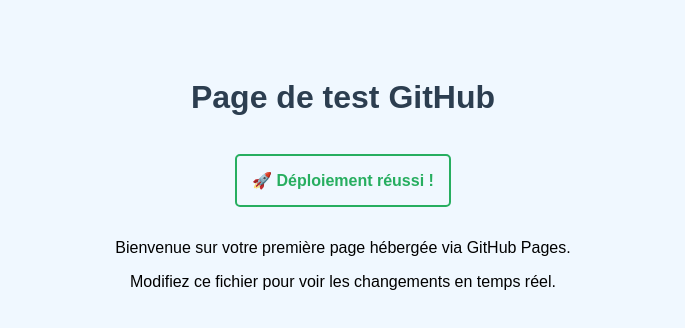
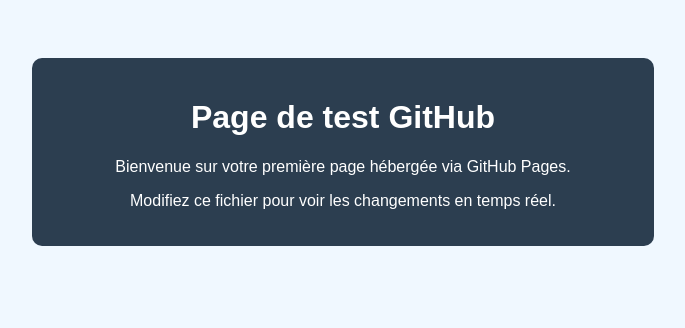
Before and after one commit to Future28b/home1, a plain HTML site: page index.html in a window 1280 px wide. Shown: the whole page, without its empty margins (297-982 px from the left). Drawn offline with Linux system fonts and the light colour scheme.

Commit message:
Update index.html

```diff
--- a/index.html
+++ b/index.html
@@ -7,27 +7,25 @@
     <style>
         body {
             font-family: Arial, sans-serif;
-            background-color: #f0f8ff;
+            background-color: #f0f8ff; /* Bleu clair */
             text-align: center;
             padding: 50px;
         }
-        h1 {
-            color: #2c3e50;
-        }
-        .success {
-            color: #27ae60;
-            font-weight: bold;
-            border: 2px solid #27ae60;
-            padding: 15px;
-            display: inline-block;
-            border-radius: 5px;
+        .container {
+            background-color: #2c3e50; /* Bleu foncé */
+            color: white;
+            padding: 20px;
+            border-radius: 10px;
+            width: 50%;
+            margin: auto;
         }
     </style>
 </head>
 <body>
-    <h1>Page de test GitHub</h1>
-    <p class="success">🚀 Déploiement réussi !</p>
-    <p>Bienvenue sur votre première page hébergée via GitHub Pages.</p>
-    <p>Modifiez ce fichier pour voir les changements en temps réel.</p>
+    <div class="container">
+        <h1>Page de test GitHub</h1>
+        <p>Bienvenue sur votre première page hébergée via GitHub Pages.</p>
+        <p>Modifiez ce fichier pour voir les changements en temps réel.</p>
+    </div>
 </body>
 </html>
```
